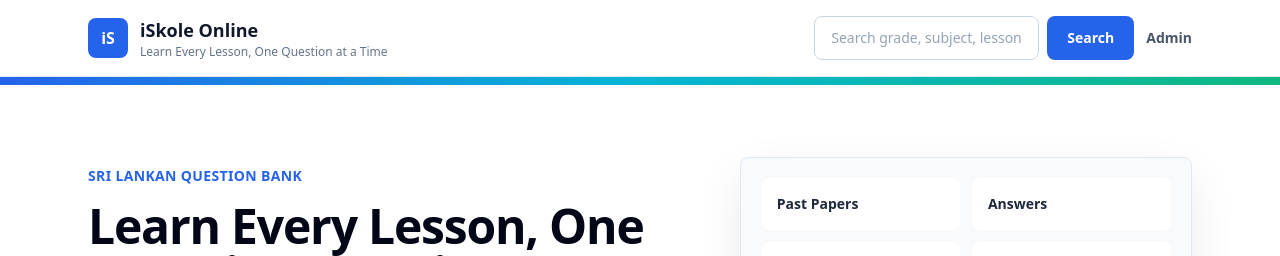
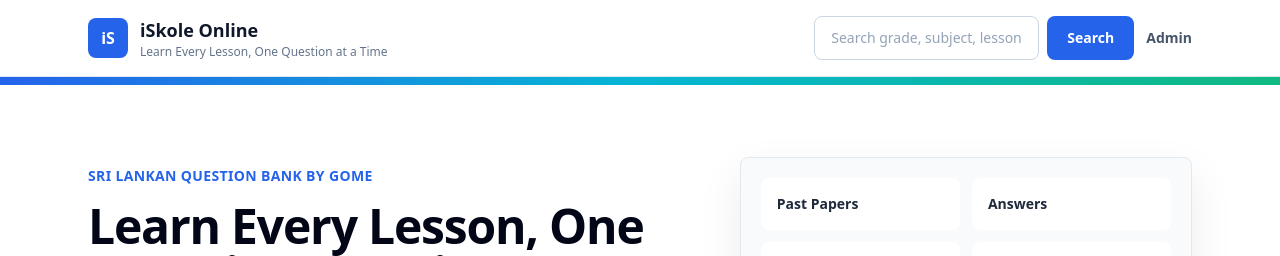
Before and after one commit to PunisherTPK/iSkole-Online, a Next.js app: page / in a window 1280 px wide. Shown: the top 256 px of the page. Built offline with nearby package versions, Linux system fonts and the light colour scheme; no server answers; the database is empty.

Commit message:
gome
name change

```diff
--- a/src/app/page.tsx
+++ b/src/app/page.tsx
@@ -11,7 +11,7 @@ export default async function HomePage() {
         <div className="absolute inset-x-0 top-0 h-2 bg-gradient-to-r from-blue-600 via-cyan-500 to-emerald-500" />
         <div className="mx-auto grid max-w-6xl gap-10 px-4 py-14 sm:px-6 lg:grid-cols-[1.15fr_0.85fr] lg:items-center lg:py-20">
           <div>
-            <p className="text-sm font-bold uppercase tracking-wide text-blue-600">Sri Lankan question bank</p>
+            <p className="text-sm font-bold uppercase tracking-wide text-blue-600">Sri Lankan question bank By Gome</p>
             <h1 className="mt-4 max-w-3xl text-4xl font-bold tracking-tight text-slate-950 sm:text-5xl">
               Learn Every Lesson, One Question at a Time
             </h1>
```
